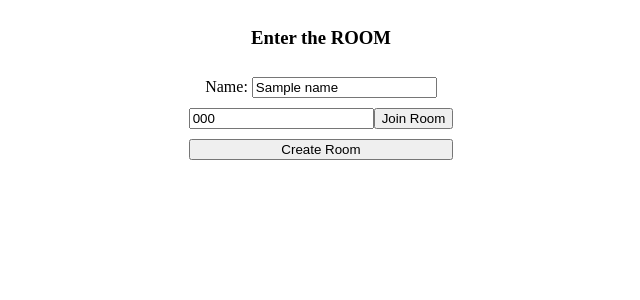
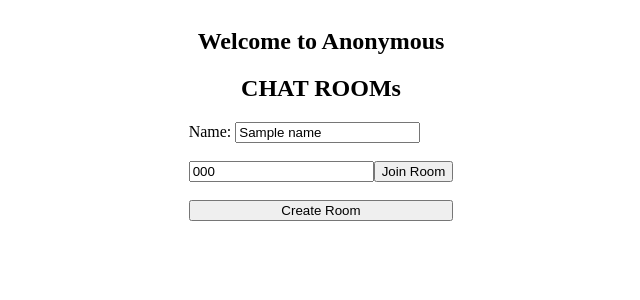
Before and after one commit to SIDVJSINGH/Room-Flask, a Flask app: template application/templates/home.html in a window 1280 px wide. Shown: the top 300 px of the page, without its empty margins (319-959 px from the left). Run offline with Flask 3, Linux system fonts and the light colour scheme; the template is opened without the code that fills it: most values are stand-ins (such as "Sample title", 1, 10 or a date in 2020); some libraries are stand-ins or nearby versions.

Commit message:
project complete

```diff
--- a/application/app.py
+++ b/application/app.py
@@ -12,28 +12,27 @@ socketio = SocketIO(app)
 rooms = {} # {"room_code": {"members":0, "users": [], "messages": []}}
 
 def generate_room_code(length:int):
-    while True:
-      room_code = ""
-      for _ in range(length):
-        room_code += random.choice(ascii_lowercase + digits + ascii_uppercase)
-      if room_code not in rooms: # if the room_code exist in rooms dict, generate new one
-        break
-    return room_code
+  while True:
+    room_code = ""
+    for _ in range(length):
+      room_code += random.choice(ascii_lowercase + digits + ascii_uppercase)
+    if room_code not in rooms: # if the room_code exist in rooms dict, generate new one
+      break
+  return room_code
 
 @app.route('/', methods=['GET', 'POST'])
 def home():
   session.clear()
 
   if request.method == 'POST':
-    # Session Timeout in 20 seconds
+    # Session Timeout in 30 seconds
     session.permanent = True
-    app.permanent_session_lifetime = timedelta(seconds=20)
+    app.permanent_session_lifetime = timedelta(seconds=30)
 
     name = request.form.get('name')
     join_code = request.form.get('join_code')
     join = request.form.get('join', False) # button
     create = request.form.get('create', False) # button
-    # return render_template("home.html" if not join and not create else "room.html")
     if not name:
       return render_template("home.html", error_message="Please enter your name", join_code=join_code,name=name)
 
@@ -41,11 +40,10 @@ def home():
       return render_template("home.html", error_message="Please enter a join code", join_code=join_code,name=name)
 
     room = join_code
-    if create!= False :
+    if create!= False : # that means Create room button is clicked
       # Generate random join code for new room
         # room = ''.join(random.choice(ascii_lowercase + digits + ascii_uppercase) for i in range(6)) # generate 6 char random string Lambda function
         room = generate_room_code(8) # generate 8 char random string using defined function
-        print(room)
         rooms[room] = {"members":0, "users": [], "messages": []}
 
     elif join_code not in rooms:
@@ -61,39 +59,55 @@ def home():
 @app.route('/room')
 def room():
   room = session.get('room')
-  join_code = session.get('join_code')
   if room is None or session.get('name') is None or room not in rooms:
-    return redirect(url_for('home'),join_code=join_code)
+    return redirect(url_for('home'))
 
-  return render_template('room.html')
+  return render_template('room.html',room=room, messages=rooms[room]['messages'])
 
+
+@socketio.on("message")
+def message(data):
+    room = session.get("room")
+    if room not in rooms:
+        return
+
+    content = {
+        "name": session.get("name"),
+        "message": data["data"]
+    }
+    send(content, to=room)
+    rooms[room]["messages"].append(content)
+    print(f"{session.get('name')} said: {data['data']}")
 
 @socketio.on('connect')
 def connect(auth):
-  room = session.get('room')
-  name = session.get('name')
-  if not room  or not name:
-    leave_room(room)
-    return
+    room = session.get("room")
+    name = session.get("name")
+    if not room or not name:
+        return
+    if room not in rooms:
+        leave_room(room)
+        return
 
-  join_room(room)
-  send({"name":name, "message": "has joined the room"}, to=room)
-  rooms[room]["members"] += 1
-  print("{name} has joined the room".format(name=name))
+    join_room(room)
+    send({"name": name, "message": "has entered the room"}, to=room)
+    rooms[room]["members"] += 1
+    print(f"{name} joined room {room}")
 
 
 @socketio.on("disconnect")
 def disconnect():
-  room = session.get('room')
-  name = session.get('name')
-  leave_room(room)
+    room = session.get("room")
+    name = session.get("name")
+    leave_room(room)
 
-  if room in rooms:
-    rooms[room]["members"] -= 1
-    if rooms[room]["members"] == 0:
-      del rooms[room]
-  send({"name":name, "message": "has left the room"}, to=room)
-  print("{name} has left the room".format(name=name))
+    if room in rooms:
+        rooms[room]["members"] -= 1
+        if rooms[room]["members"] <= 0:
+            del rooms[room]
+
+    send({"name": name, "message": "has left the room"}, to=room)
+    print(f"{name} has left the room {room}")
 
 if __name__ == '__main__':
     socketio.run(app, debug=True,allow_unsafe_werkzeug=True, port=5000, host='0.0.0.0')
--- a/application/static/css/styles.css
+++ b/application/static/css/styles.css
@@ -1,46 +1,44 @@
-.home {
+.content {
+    display: flex;
+    align-items: center;
+    justify-content: center;
+}
+
+.buttons {
     display: flex;
     flex-direction: column;
+    align-items: center;
     justify-content: center;
-  align-items: center;
     gap: 10px;
 }
 
 .join {
     display: flex;
     flex-direction: row;
-  justify-content: center;
+    width: 100%;
     align-items: center;
-  width: 100%;
 }
 
 .create-btn {
     width: 100%;
 }
 
-.content {
-  display: flex;
-  flex-direction: column;
-  justify-content: center;
-  align-items: center;
-  gap: 10px;
-}
-
 .message-box {
+    border-color: black;
+    border-width: 2px;
+    border-style: solid;
     border-radius: 10px;
-  border-width: 2px;
-  border-color: black;
-  border-style: solid;
     background-color: whitesmoke;
     height: 80vh;
     display: flex;
     flex-direction: column;
+    width: 80vw;
     align-items: stretch;
-  width: 80vw;
 }
 
 .messages {
     overflow-y: scroll;
+    flex: 1;
     width: 100%;
 }
 
@@ -56,3 +54,17 @@ h2 {
 #message {
     flex: 1;
 }
+
+.text {
+    display: flex;
+    flex-direction: row;
+    align-items: center;
+    justify-content: space-between;
+    padding-left: 10px;
+    padding-right: 10px;
+}
+
+.muted {
+    font-size: 10px;
+    color: darkgray;
+}
--- a/application/templates/home.html
+++ b/application/templates/home.html
@@ -1,11 +1,14 @@
 {% extends "layout.html" %} {% block content %}
 
 <form method="POST" class="home">
-  <h3>Enter the ROOM</h3>
+  <h2>Welcome to Anonymous</h2>
+  <h2>CHAT ROOMs</h2>
   <div>
     <label>Name: </label>
     <input type="text" name="name" placeholder="name" value="{{name}}" />
+    <br />
   </div>
+  <br />
   <div class="join">
     <input
       type="text"
@@ -13,8 +16,11 @@
       name="join_code"
       value="{{join_code}}"
     />
+    <br />
     <button type="submit" name="join">Join Room</button>
+    <br />
   </div>
+  <br />
   <button type="submit" name="create" class="create-btn">Create Room</button>
 
   {% if error_message %}
```
Also changed, not shown: application/templates/room.html (+36 -13 lines). Lines whose indentation alone changed are shown as unchanged.
